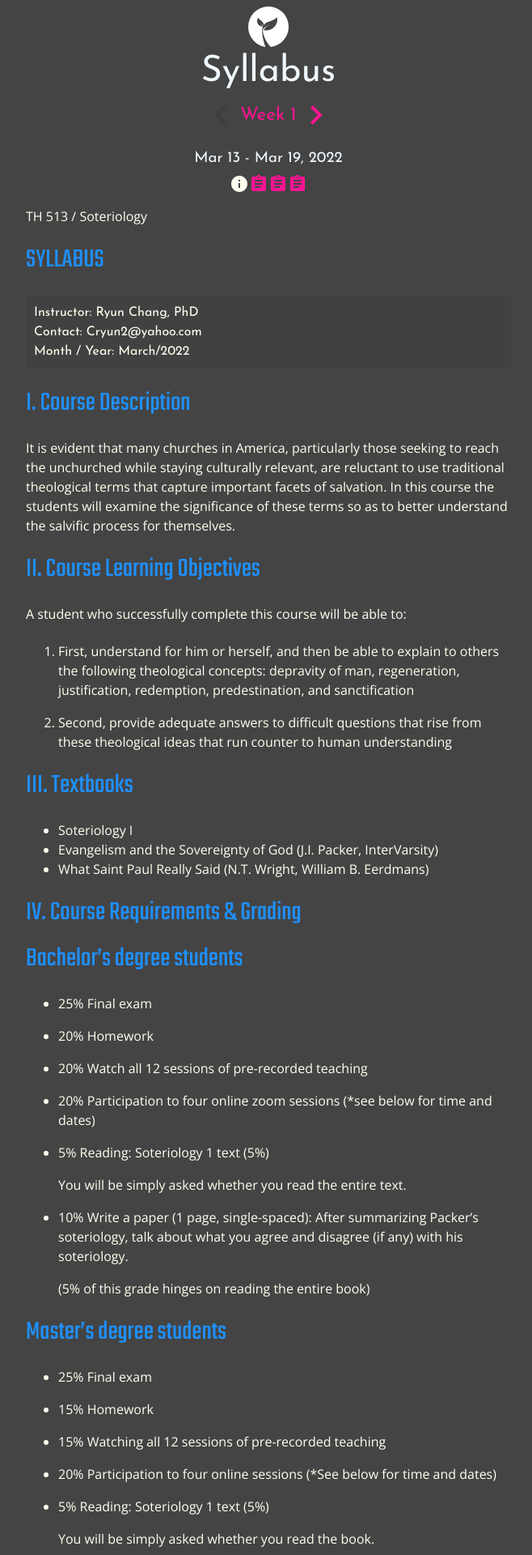
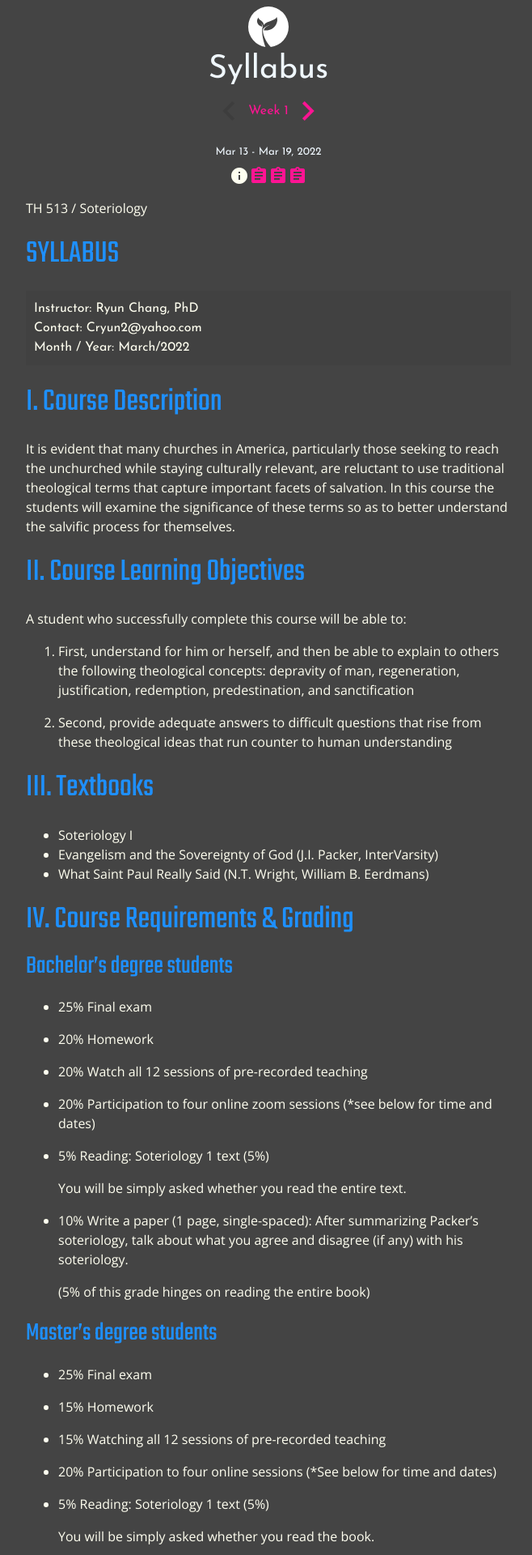
Before and after one commit to GospelTrust/kairos-th-513, a Jekyll site: the page built from docs/content/_week-01/syllabus.md, in a window 1280 px wide. Shown: the top 1920 px of the page at 81% size, without its empty margins (308-966 px from the left). Built offline with Jekyll 4.4.1, drawn with Linux system fonts in a browser that asks for light colours.

Commit message:
style: Font sizes and colors

```diff
--- a/docs/assets/css/lesson.css
+++ b/docs/assets/css/lesson.css
@@ -13,8 +13,8 @@
 
 body {
   font-family: var(--mainFont);
-  font-size: 1.4em;
-  line-height: 1.3em;
+  font-size: 16px;
+  line-height: 24px;
   background-color: var(--bgColor);
   color: var(--fgColor);
 }
@@ -55,7 +55,6 @@
 
 code {
   white-space: pre-wrap;
-  font-size: 27px;
   color: var(--primaryColor);
 }
 
@@ -69,11 +68,11 @@
 }
 
 blockquote {
-  border-left: 5px solid var(--primaryColor);
+  border-left: 5px solid var(--secondaryColor);
   padding-left: 10px;
   margin-left: 20px;
   font-family: var(--specialFont);
-  font-size: 30px;
+  font-size: 20px;
 }
 
 section.content {
@@ -82,10 +81,6 @@
 }
 section > div {
   max-width: var(--contentWidth);
-}
-section p, section li, section table, section pre, section code {
-  font-size: 16px;
-  line-height: 24px;
 }
 
 .md-18 { font-size: 18px; }
--- a/docs/assets/css/md.css
+++ b/docs/assets/css/md.css
@@ -21,3 +21,10 @@
 tr:nth-child(odd) {
   background-color: #333;
 }
+
+h1 { font-size: 2.5em }
+h2 { font-size: 2em }
+h3 { font-size: 1.7em }
+h4 { font-size: 1.4em }
+h5 { font-size: 1.2em }
+h6 { font-size: 1em }
```
